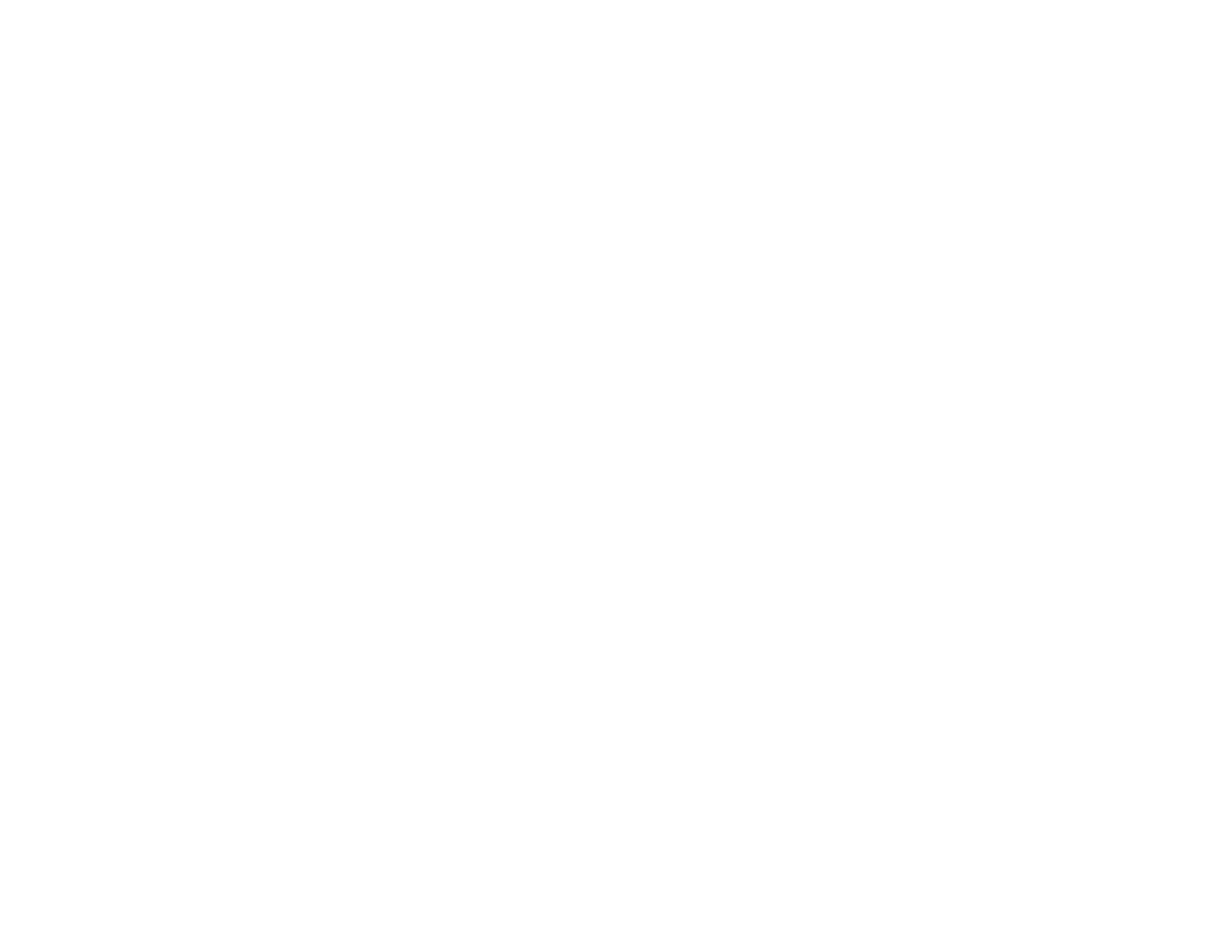
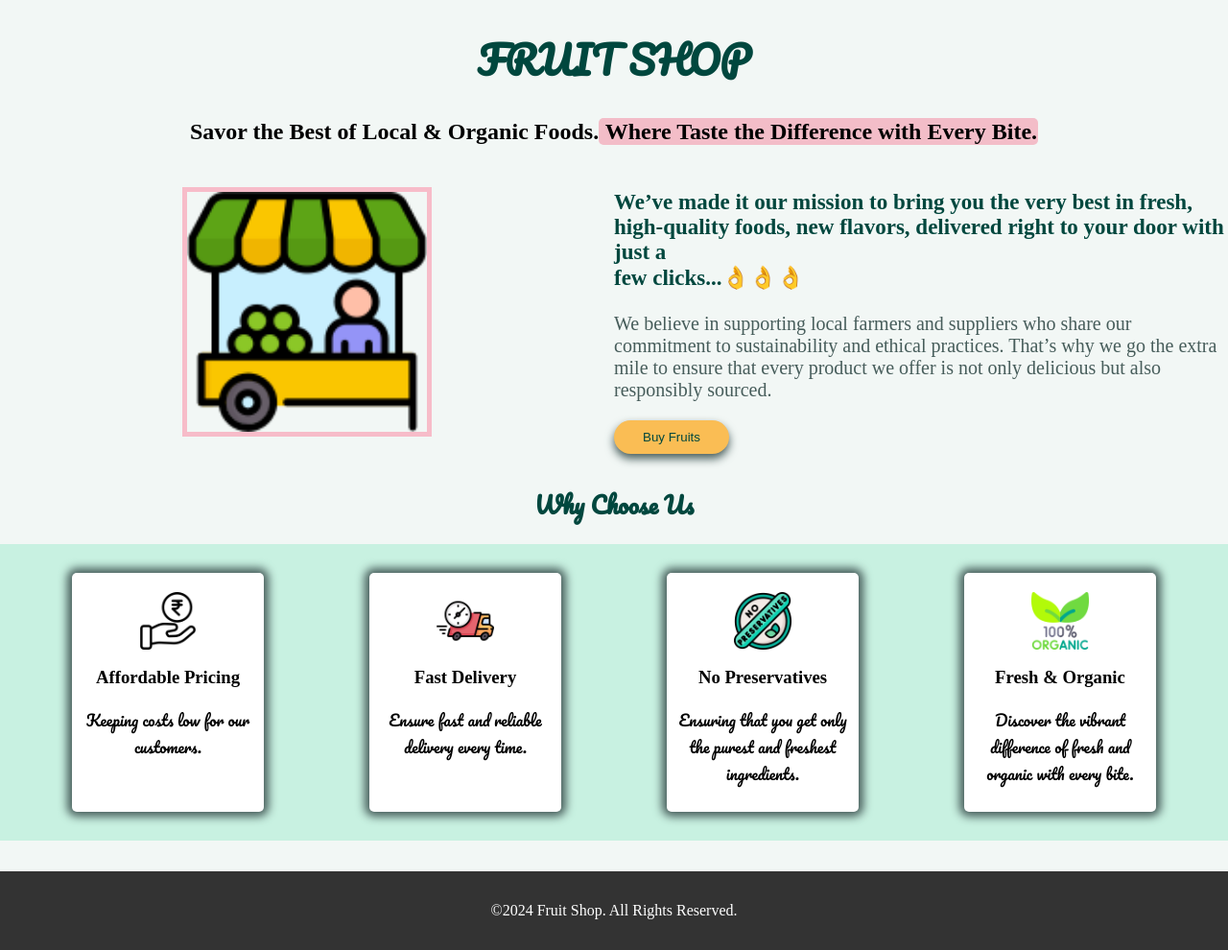
Before and after one commit to Chetan8623-hub/Fruit-Shop, a plain HTML site: page index.html in a window 1280 px wide. Shown: the whole page at 96% size. Before the commit the page ends 800 px from the top, so only its background shows below. Drawn offline with Linux system fonts and the light colour scheme; a web font is replaced by a local one.

Commit message:
overall all website is created.

```diff
--- /dev/null
+++ b/CSS/index.css
@@ -0,0 +1,57 @@
+@import url('https://fonts.googleapis.com/css2?family=Bebas+Neue&family=Kalnia+Glaze:wght@100..700&family=Pacifico&family=Playwrite+FR+Moderne:wght@100..400&family=Russo+One&display=swap');
+.font-fam{
+  font-family: "Pacifico", cursive;
+}
+  .highlight{
+    background-color: #f3bdc8;
+    padding: 1px 1px ;
+    border-radius: 5px;
+  }
+  .p-co{
+    font-size: 20px;
+    color: #475d5b;
+  }
+  .tag{
+    font-size:23px;
+    color: #00473e;
+  }
+  .why-choose-us{
+    margin-top: 30px;
+  }
+  .why-choose-us-card{
+    background-color: white;
+    width: 180px;
+    padding: 10px;
+    margin: 10px;
+    border-radius: 5px;
+    box-shadow: 0 0 10px 5px #475d5b;
+  }
+  .why-choose-us-img{
+    height: 60px;
+    display: block;
+    margin: 10px auto;
+  }
+  .why-choose-us-container{
+    display: flex;
+    justify-content: space-around;
+    background-color: #c8f1e1;
+    margin: 20px 0;
+    padding: 20px;
+  }
+  .header-section{
+    display: flex;
+    border-radius: 5px;
+
+  }
+  .header-img{
+    height: 250px;
+    border: 5px solid #f7bcc9;
+    display: block;
+    margin: 20px auto;
+  }
+  .header-img-container{
+    width: 50%;
+  }
+  .header-info-container{
+    width: 50%;
+  }
--- /dev/null
+++ b/CSS/style.css
@@ -0,0 +1,68 @@
+@import url('https://fonts.googleapis.com/css2?family=Bebas+Neue&family=Kalnia+Glaze:wght@100..700&family=Pacifico&family=Playwrite+FR+Moderne:wght@100..400&family=Russo+One&display=swap');
+.font-fam{
+  font-family: "Pacifico", cursive;
+}
+.body{
+    background-color: #f2f7f5;
+    margin: 0;
+    padding: 0;
+  }
+.bg-primary{
+  background-color: #fabd54;
+}
+.bg-secondary{
+  background-color: #ffa8ba;
+}
+.text-primary{
+  color:#fac569 ;
+}
+.text-secondary{
+  color:#ffa8ba ;
+}
+.text-dark{
+  color:#00473e ;
+}
+.text-center{
+  text-align: center;
+}
+.no-underline{
+  text-decoration: none;
+}
+
+.btn{
+  color: #00473e;
+  padding: 10px 30px;
+  border-radius: 40px;
+  border: none;
+  cursor: pointer;
+  box-shadow: 0 5px 10px #475d5b;
+  text-decoration: none;
+}
+.btn:hover{
+  background-color: rgb(112, 245, 245);
+  border-radius: 70px;
+  box-shadow: 0 5px 20px #475d5b;
+}
+
+
+
+
+
+
+
+
+
+
+
+
+
+
+
+
+footer {
+    background-color: #333;
+    color: white;
+    text-align: center;
+    padding: 1em 0;
+    margin-top: 2em;
+}
--- a/index.html
+++ b/index.html
@@ -2,8 +2,61 @@
 <html>
 <head>
     <title>Fruit Shop</title>
+    <link href="/CSS/style.css" rel="stylesheet">
+    <link href="/CSS/index.css" rel="stylesheet">
+    <link rel="icon" href="/IMG/market.png" type="png">
 </head>
-<body>
+<body class="body">
+    <div >
+    <h1 class="text-center text-dark font-fam" style="font-size: 40px;">FRUIT SHOP</h1>
+    <h2><p class="text-center">Savor the Best of Local & Organic Foods.<span class="highlight"> Where Taste the Difference with Every Bite.</span></p></h2>
+</div>
+<div class="header-section" >
+    <div class="header-img-container">
+    <img src="/IMG/market.png" class="header-img">
+    </div>
+    <div class="header-info-container">
+        <h3 class="tag">We’ve made it our mission to bring you the very best in fresh, high-quality foods, new flavors, delivered right to your door with just a <br>few clicks...👌👌👌</h3>
+        <p class="p-co">We believe in supporting local farmers and suppliers who share our commitment to sustainability and ethical practices. That’s why we go the extra mile to ensure that every product we offer is not only delicious but also responsibly sourced. </p>
+    <a href="./pages/fruit.htm " class="no-underline">
+    <button class="bg-primary btn">Buy Fruits</button>
+    </a>
+    </div>
+</div>
+<h2 class="text-center why-choose-us text-dark font-fam">Why Choose Us</h2>
+<div class="why-choose-us-container">
+    <div class="why-choose-us-card">
+        <img src="/IMG/get-money.png" class="why-choose-us-img">
+        <h3 class="text-center">Affordable Pricing</h3>
+        <p class="text-center font-fam">
+            Keeping costs low for our customers.
+        </p>
+    </div>
+    <div class="why-choose-us-card">
+        <img src="/IMG/fast-delivery.png" class="why-choose-us-img">
+        <h3 class="text-center">Fast Delivery</h3>
+        <p class="text-center font-fam">
+            Ensure fast and reliable delivery every time.
+        </p>
+    </div>
+    <div class="why-choose-us-card">
+        <img src="/IMG/no-preservatives.png" class="why-choose-us-img">
+        <h3 class="text-center">No Preservatives</h3>
+        <p class="text-center font-fam">
+            Ensuring that you get only the purest and freshest ingredients.
+        </p>
+    </div>
+    <div class="why-choose-us-card">
+        <img src="/IMG/organic.png" class="why-choose-us-img">
+        <h3 class="text-center">Fresh & Organic</h3>
+        <p class="text-center font-fam">
+            Discover the vibrant difference of fresh and organic with every bite.
+        </p>
+    </div>
+</div>
 
+<footer>
+    <p>&copy;2024 Fruit Shop. All Rights Reserved.</p>
+</footer>
 </body>
 </html>
```
Also changed, not shown: CSS/menu.css (added, +53 -0 lines), pages/fruit.htm (added, +79 -0 lines), IMG/fast-delivery.png (added), IMG/get-money.png (added), IMG/market.png (added), IMG/no-preservatives.png (added), IMG/organic.png (added), fruitimg/apple.png (added), fruitimg/bananas.png (added), fruitimg/cherries.png (added), fruitimg/dragon-fruit.png (added), fruitimg/grapes.png (added), fruitimg/lemon.png (added), fruitimg/mango.png (added), 3 more files.
